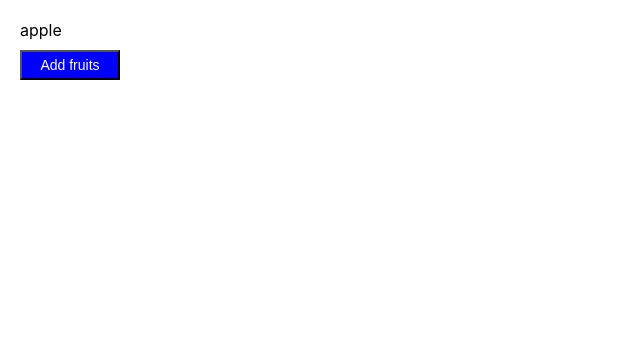
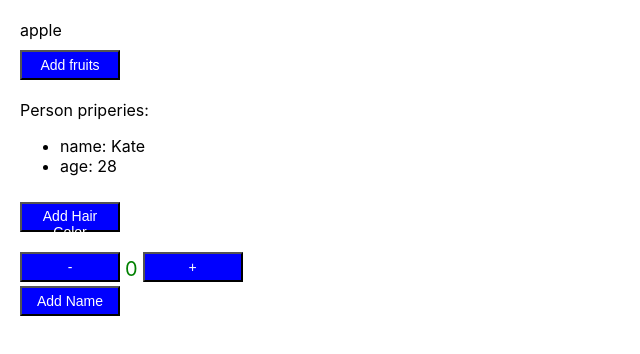
Before and after one commit to derkach2288/react-learning, a React (Create React App) app: page / in a window 1280 px wide. Shown: the top 354 px of the page, without its empty margins (0-640 px from the left). Built offline with nearby package versions, Linux system fonts and the light colour scheme.

Commit message:
add lesson 19

```diff
--- a/src/lessons/Lesson19/Lesson19.jsx
+++ b/src/lessons/Lesson19/Lesson19.jsx
@@ -1,18 +1,37 @@
 import "./styles.css";
 import { useState } from "react";
 import Button from "../../components/Button";
+import Counter from "../../components/Counter/Counter";
 
 function Lesson19() {
+  const [item, setItem] = useState(["apple"]);
 
-  const [item, setItem] = useState(["apple"]);
+  const [person, setPerson] = useState({ name: "Kate", age: 28 });
+
+  const [name, setName] = useState();
+  console.log(name);
 
   const addFruites = (newFruitsArray) => {
     setItem((prevValue) => [...prevValue, ...newFruitsArray]);
-  }
+  };
+
+  const addPesonHairColor = (colorHair) => {
+    setPerson((prevValue) => ({ ...prevValue, colorHair }));
+  };
 
   const newItems = item.map((el) => {
-    return <div key={`fruits-items-${Math.random()}`}>{el}</div>
-  })
+    return <div key={`fruits-items-${Math.random()}`}>{el}</div>;
+  });
+
+  const newPersons = Object.keys(person).map((personKeys) => {
+    return (
+      <li key={`person-props-${Math.random()}`}>
+        {personKeys}: {person[personKeys]}
+      </li>
+    );
+  });
+  console.log(newPersons);
+
   return (
     <div className="lesson19-wrapper">
       <div className="itemsControl">{newItems}</div>
@@ -22,6 +41,26 @@ function Lesson19() {
           onClick={() => addFruites(["chery", "orange"])}
         />
       </div>
+      <div className="itemsControl">
+        Person priperies:
+        <ul>{newPersons}</ul>
+      </div>
+      <div className="buttonControl">
+        <Button
+          name="Add Hair Color"
+          onClick={() => addPesonHairColor("black")}
+        />
+      </div>
+      <div>
+        <Counter />
+      </div>
+      <div className="buttonControl">
+        <Button
+          name="Add Name"
+          onClick={() => setName("Alex")}
+        />
+      </div>
+      {name}
     </div>
   );
 }
```
